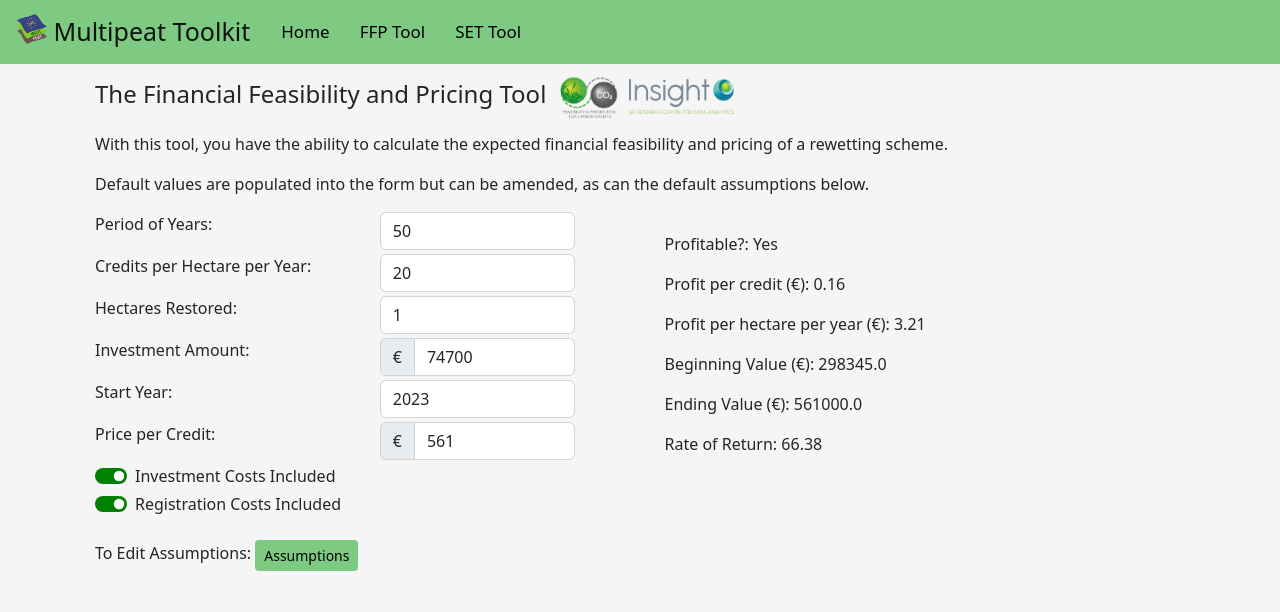
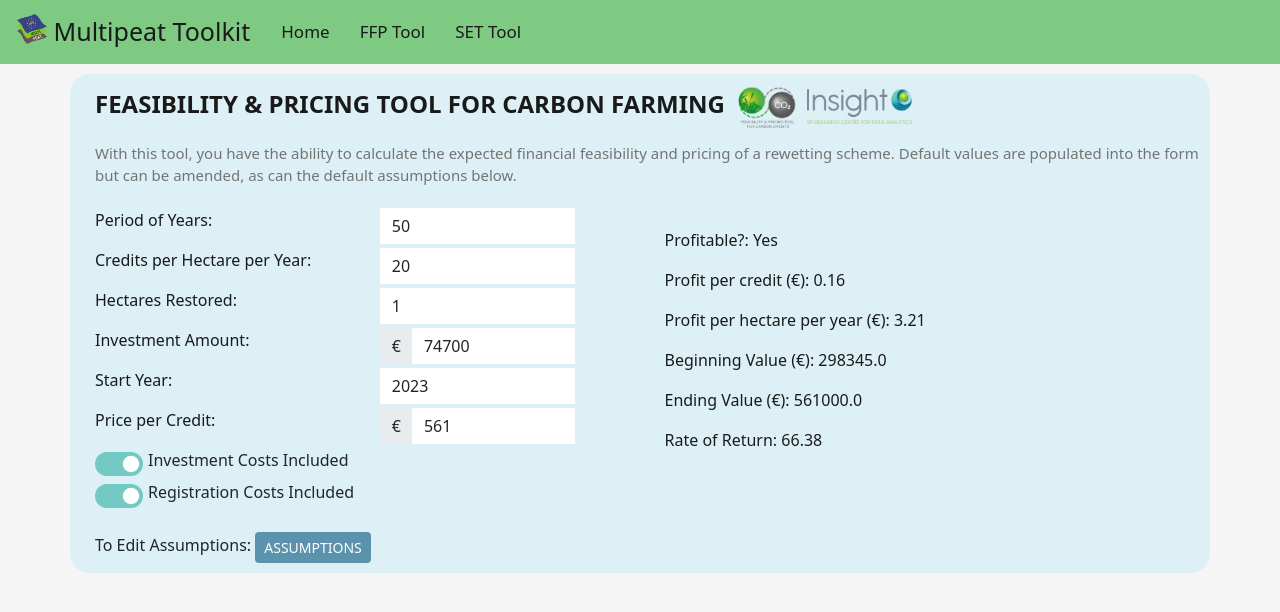
Before and after one commit to mawaskow/multipeattools, a Flask app: page /ffptool in a window 1280 px wide. Shown: the top 612 px of the page. Run offline with Flask 3, Linux system fonts and the light colour scheme; some libraries are stand-ins or nearby versions.

Commit message:
bounding boxes, switches, button change
fixing formatting

```diff
--- a/static/style.css
+++ b/static/style.css
@@ -1,5 +1,15 @@
+
+h4, h5, p{
+    color:  #1a1a1a;
+}
+
+p.text-descr{
+    font-size: 15px;
+    color:  #747474;
+}
+
 .nav-pills > .nav-item >a {
-    color: black;
+    color: #1a1a1a;
     font-size: 17px;
     font-weight: 400;
     padding: 5px 15px;
@@ -22,6 +32,7 @@ nav.navbar.bg-body-tertiary{
 a.navbar-brand{
     font-size: 25px;
     font-weight: 500;
+    color: #1a1a1a;
 }
 
 div.textchunk{
@@ -33,34 +44,57 @@ body{
 }
 
 button.btn-success{
-    background: rgb(126, 202, 130);
+    background: #5C93AC;
     border-color: transparent;
-    color: black;
 }
 
 button.btn-success:hover{
-    background: rgb(146, 216, 150);
+    background: #91c0d6;
     border-color: transparent;
-    color: green;
+    color: #396d85;
 }
 
 /*dont think this works*/
 button.btn-success:active{
-    background: green;
-    background-color: brown;
+    background: #396d85;
+    background-color: #396d85;
     border-color: transparent;
     color: rgb(146, 216, 150);
 }
 
-
 .form-switch > .form-check-input{
     /*box-shadow: transparent 0 0 0.2rem 0.2rem rgb(146, 216, 150);*/
     border-color: transparent;
-    fill: rgb(146, 216, 150);
+    width: 3em;
+    height: 1.5em;
 }
 
 .form-switch > .form-check-input:checked{
-    background-color: green;
+    background-color: #72CAC3;
     /*box-shadow: transparent 0 0 0.2rem 0.2rem rgb(146, 216, 150);*/
     border-color: transparent;
 }
+
+.form-label{
+    color: #1a1a1a;
+}
+
+.container.user-input-div{
+    background-color: #DCF0F6;
+    border-radius: 20px;
+}
+
+.form-control{
+    border: transparent;
+    border-radius: 0;
+}
+
+.input-group-text{
+    border: transparent;
+    border-radius: 0;
+}
+
+.container.assum-form-div{
+    background-color: #DCF0F6;
+    border-radius: 20px;
+}
--- a/templates/base.html
+++ b/templates/base.html
@@ -39,7 +39,7 @@
             {% endif %}
         {% endblock %}
     </head>
-    <body>
+    <body style="padding-bottom: 10px;">
         <nav class="navbar bg-body-tertiary">
             <div class="container-fluid justify-content-start">
             <a class="navbar-brand" href="{{ url_for('homepage') }}">
--- a/templates/ffp_tool.html
+++ b/templates/ffp_tool.html
@@ -2,17 +2,15 @@
 
 {% block title %}FFP Tool{% endblock %}
 {% block content %}
-<div class="container textchunk">
-    <div class="col-md" id="ffp_intro">
-        <h4>
-        The Financial Feasibility and Pricing Tool
+<div class="empty-spacing" style="padding-top: 10px;"></div>
+<div class="container textchunk user-input-div">
+    <h4 style="font-weight: bold;">
+        FEASIBILITY & PRICING TOOL FOR CARBON FARMING
         <img src="{{url_for('static', filename='FFP_logo.png')}}" width="70" height="55" class="d-inline-block align-text-center">
         <img src="{{url_for('static', filename='INSIGHT-LOGO.png')}}" width="105" height="35" class="d-inline-block align-text-center">
-        </h4>
-        <p>With this tool, you have the ability to calculate the expected financial feasibility and pricing of a rewetting scheme.</p>
-        <p>Default values are populated into the form but can be amended, as can the default assumptions below.</p>
-    </div>
-    <div class="row justify-content-center">
+    </h4>
+    <p class="text-descr">With this tool, you have the ability to calculate the expected financial feasibility and pricing of a rewetting scheme. Default values are populated into the form but can be amended, as can the default assumptions below.</p>
+    <div class="row justify-content-center" style="padding-top: 5px;">
         <div class="col-md" id="input-form-div">
             <form action="/ffptool" method="POST" id="input-form" enctype=multipart/form-data>
                 <input type="hidden" name="csrf_token" value="{{ csrf_token() }}">
@@ -70,22 +68,22 @@
                         </div>
                     </div>
                 </div>
-                <div class="form-check form-switch mb-1">
+                <div class="form-check form-switch mb-2">
                     {% if uform['invest_costs_inc'] %}
                         <input type="checkbox" class="form-check-input" role="switch" id="invest_costs_inc" name="invest_costs_inc" value="{{uform['invest_costs_inc']}}" onclick="ffp_calculation()" checked>
-                        <label for="invest_costs_inc" class="form-check-label">Investment Costs Included</label>
+                        <label for="invest_costs_inc" class="form-check-label" style="padding-left: 5px;">Investment Costs Included</label>
                     {% else %}
                         <input type="checkbox" class="form-check-input" role="switch" id="invest_costs_inc" name="invest_costs_inc" value="{{uform['invest_costs_inc']}}" onclick="ffp_calculation()">
-                        <label for="invest_costs_inc" class="form-check-label">Investment Costs Included</label>
+                        <label for="invest_costs_inc" class="form-check-label" style="padding-left: 5px;">Investment Costs Included</label>
                     {% endif %}
                 </div>
-                <div class="form-check form-switch mb-1">
+                <div class="form-check form-switch mb-2">
                     {% if uform['reg_costs_inc'] %}
                         <input type="checkbox" class="form-check-input" role="switch" id="reg_costs_inc" name="reg_costs_inc" value="{{uform['reg_costs_inc']}}" onclick="ffp_calculation()" checked>
-                        <label for="reg_costs_inc" class="form-check-label">Registration Costs Included</label>
+                        <label for="reg_costs_inc" class="form-check-label" style="padding-left: 5px;">Registration Costs Included</label>
                     {% else %}
                         <input type="checkbox" class="form-check-input" role="switch" id="reg_costs_inc" name="reg_costs_inc" value="{{uform['reg_costs_inc']}}" onclick="ffp_calculation()">
-                        <label for="reg_costs_inc" class="form-check-label">Registration Costs Included</label>
+                        <label for="reg_costs_inc" class="form-check-label" style="padding-left: 5px;">Registration Costs Included</label>
                     {% endif %}
                 </div>
             </form>
@@ -112,19 +110,17 @@
             </p>
         </div>
     </div>
-    <div class="col-md" style="padding-top: 20px; align-self: flex-end;">
+    <div class="col-md" style="padding-top: 20px; padding-bottom: 10px; align-self: flex-end;">
         <label for="assum_disp_btn">To Edit Assumptions: </label>
         <!--<button onclick="toggle_display()" id="assum_disp_btn">Assumptions</button>-->
-        <button id="assum_disp_btn" class="btn btn-success btn-sm">Assumptions</button>
+        <button id="assum_disp_btn" class="btn btn-success btn-sm" style="font-weight: 500;">ASSUMPTIONS</button>
     </div>
 </div>
-
-<div class="container content_section" id="assum-form-div" style="display:none; padding-top: 20px; padding-bottom: 20px;">
+<div class="empty-spacing" style="padding-top: 10px;"></div>
+<div class="container content_section assum-form-div textchunk" id="assum-form-div" style="display:none; padding-top: 10px; padding-bottom: 10px;">
     <div class="col-md" id="assum-descrip">
-        <h5>Model Assumptions</h5>
-
-        <p>Default settings are populated into the below form.</p>
-        <p>Change values if needed then press submit to update.</p>
+        <h5 style="font-weight: bold;">MODEL ASSUMPTIONS</h5>
+        <p class="text-descr">Default settings are populated into the below form. Change values if needed then press submit to update.</p>
     </div>
     <div class="col-md">
     <form action="/ffptool" method="POST" id="assum-form" enctype=multipart/form-data>
```
